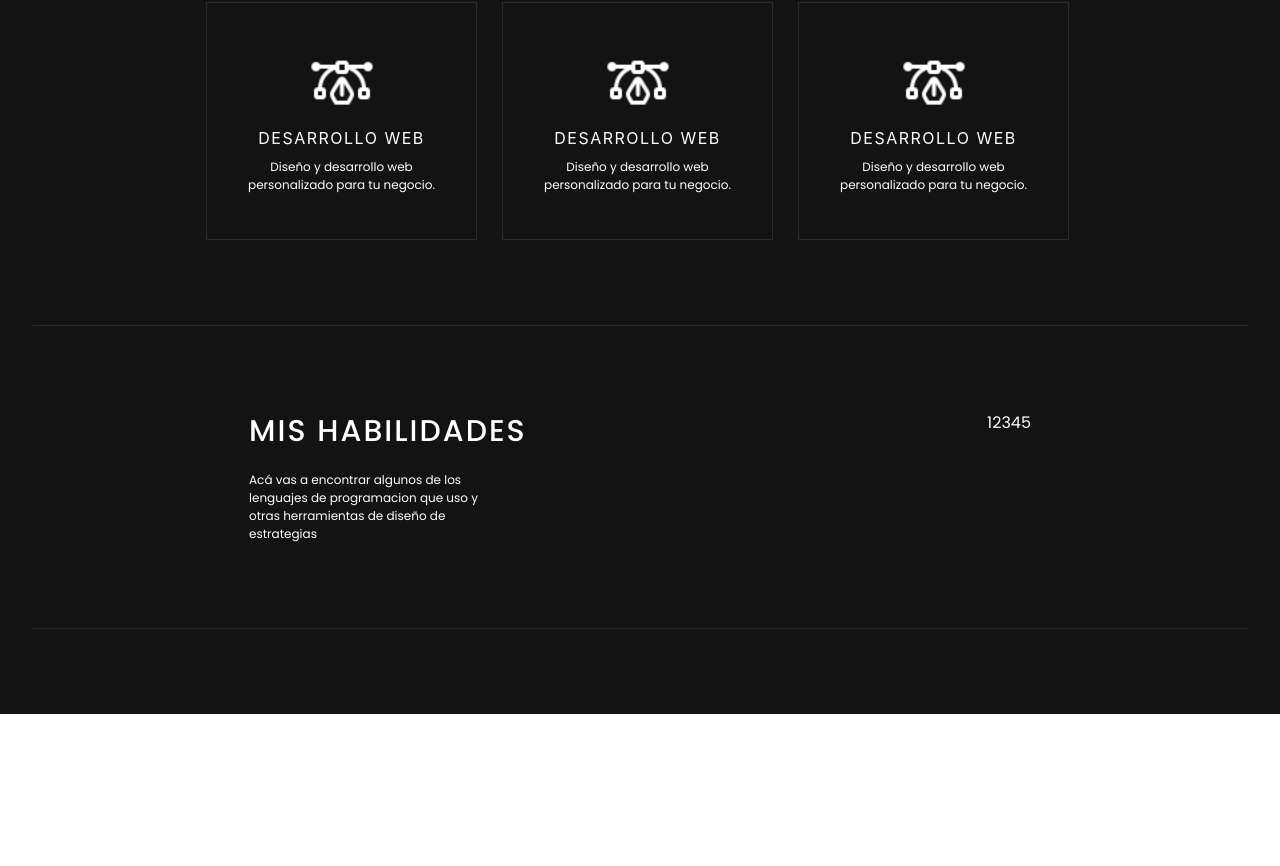
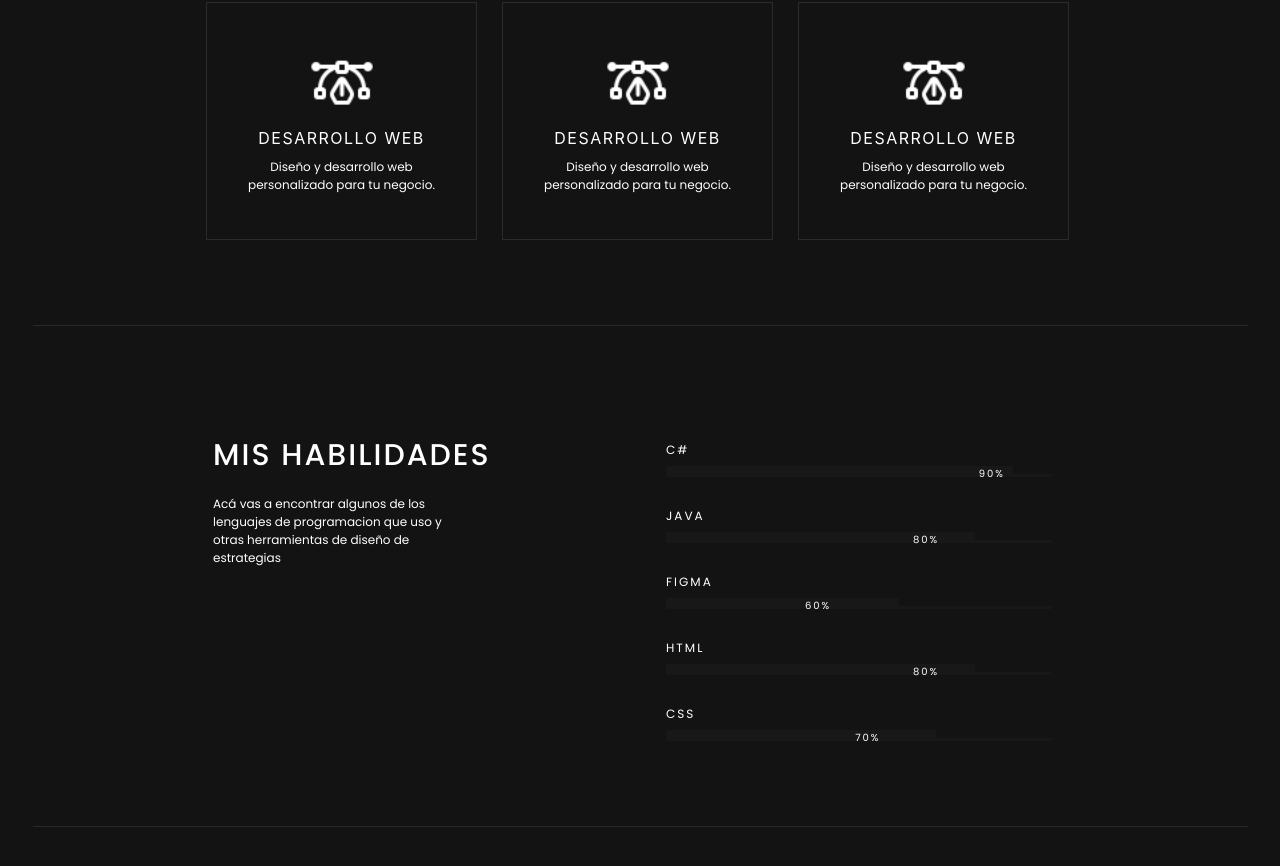
Before and after one commit to julietarutar97/portfolio-react, a React (Vite) app: page / in a window 1280 px wide. Shown: the part 2498-3364 px from the top of the page. Before the commit the page ends 3212 px from the top, so only its background shows below. Built offline with nearby package versions, Linux system fonts and the light colour scheme.

Commit message:
Agregue componente de cada habilidad

```diff
--- a/src/Component/body/sections/HorizontalContainer.jsx
+++ b/src/Component/body/sections/HorizontalContainer.jsx
@@ -2,16 +2,20 @@ import React from 'react'
 import { Divider, Text, Link, Flex, Container, Box, Image} from '@chakra-ui/react'
 
 
-const HorizontalContainer = ({tittle, info, elements}) => {
+const HorizontalContainer = ({tittle, info, elements, directionFlex}) => {
   return (
     <Flex as='section' justifyContent='center' fontFamily='Poppins, sans-serif' bg='#131313' color='white' direction='column' alignItems='center' w='100vw'>
-        <Flex direction='row' justifyContent='space-around' textAlign='left'  w='100vw'>
+        <Flex direction='row' justifyContent='space-evenly' textAlign='left'  w='100vw'>
             <Box display='flex' flexDirection='column'  w='240px'>
-            <Text as='h2' fontSize='30px' textTransform='uppercase' letterSpacing={'2px'} fontWeight='450' marginBottom='20px' lineHeight='40px' w='520px'>{tittle}</Text>
+            <Text as='h2' fontSize='30px' textTransform='uppercase' letterSpacing={'2px'} fontWeight='450' marginBottom='20px' lineHeight='40px' w='520px' mt='24px'>{tittle}</Text>
                 <Text as='p' lineHeight='18px' textAlign='left' fontSize='12px'>{info}</Text>
             </Box>
-            <Box>
-                {elements}
+            <Box as='section' display='flex' flexDirection={directionFlex} flexWrap='nowrap'  alignItems='center'>
+                {elements.map((element, index) => (
+                    <Box key={index} display='flex'>
+                    {element}
+                    </Box>
+                     ))}
             </Box>
         </Flex>
         <Divider  orientation='horizontal' marginBottom='85px' marginTop='85px' opacity='0.1' width='1215px' />
--- a/src/Component/body/sections/SectionColumns.jsx
+++ /dev/null
@@ -1,18 +0,0 @@
-import React from 'react'
-import './sectionsColumns.css'
-import leftColumn from './leftColumn'
-import { Flex, Box } from '@chakra-ui/react'
-
-
-const SectionColumns = ({titulo, texto}) => {
-  return (
-    <Flex direction='row' justifyContent='space-between' textAlign='left' marginRight={100} marginLeft={100} color={'white'}  bgColor={'black'}>
-      <Box>
-        <h2>{titulo}</h2>
-       <p>{texto}</p>
-      </Box>
-    </Flex>
-  )
-}
-
-export default SectionColumns
--- a/src/Component/body/sections/leftColumn.jsx
+++ /dev/null
@@ -1,12 +0,0 @@
-import React from 'react'
-import './leftColumn.css'
-
-const leftColumn = ({texto}) => {
-  return (
-    <div>
-      <p>{texto}</p>
-    </div>
-  )
-}
-
-export default leftColumn
--- /dev/null
+++ b/src/Component/skills/DetallesSkills.jsx
@@ -0,0 +1,20 @@
+import React from 'react'
+import { Divider, Text, Link, Flex, Container, Box, Image} from '@chakra-ui/react'
+
+
+
+const DetallesSkills = ({skill, porcentaje }) => {
+  return (
+    <Flex direction='column' mr='15px' w='386px'>
+
+            <Text margin='30px 0 15px 0' letterSpacing='2px' textTransform='uppercase' fontSize='12px'>{skill}</Text>
+            <Box height='3px' width='386px' bg='#181818'>
+            <Box  height='8px' mt='2px' bg='#181818' width={porcentaje} >
+                <Text ml={porcentaje} mt='-10px' fontSize='10px' letterSpacing='2px'>{porcentaje}</Text>
+            </Box>
+        </Box>
+    </Flex>
+  )
+}
+
+export default DetallesSkills
--- a/src/Component/skills/MySkills.jsx
+++ b/src/Component/skills/MySkills.jsx
@@ -1,11 +1,26 @@
 import React from 'react'
 import { Divider, Text, Link, Flex, Container, Box, Image} from '@chakra-ui/react'
 import HorizontalContainer from '../body/sections/HorizontalContainer'
+import DetallesSkills from './DetallesSkills'
 
 const MySkills = () => {
+
+    const cargaHabilidades =[
+        <DetallesSkills skill={'C#'} porcentaje={'90%'}>
+        </DetallesSkills>,
+
+        <DetallesSkills skill={'JAVA'} porcentaje={'80%'}>
+        </DetallesSkills>,
+
+        <DetallesSkills skill={'FIGMA'} porcentaje={'60%'}>
+        </DetallesSkills>,
+        <DetallesSkills skill={'HTML'} porcentaje={'80%'}>
+        </DetallesSkills>,
+        <DetallesSkills skill={'CSS'} porcentaje={'70%'}>
+        </DetallesSkills>,
+    ]
   return (
-    <HorizontalContainer tittle={"Mis habilidades"} info={"Acá vas a encontrar algunos de los lenguajes de programacion que uso y otras herramientas de diseño de estrategias"} elements={12345}>
-
+    <HorizontalContainer tittle={"Mis habilidades"} info={"Acá vas a encontrar algunos de los lenguajes de programacion que uso y otras herramientas de diseño de estrategias"} elements={cargaHabilidades} directionFlex={'column'}>
     </HorizontalContainer>
   )
 }
--- a/src/main.jsx
+++ b/src/main.jsx
@@ -5,7 +5,6 @@ import './index.css'
 import { ChakraProvider, theme } from '@chakra-ui/react'
 
 import Header from './Component/Header/Header.jsx'
-import SectionColumns from './Component/body/sections/SectionColumns.jsx'
 import VerticalContainer from './Component/body/sections/VerticalContainer.jsx'
 import Hero from './Component/hero/Hero.jsx'
 import ServicesSection from './Component/body/sections/ServicesSection.jsx'
```
Also changed, not shown: src/Component/body/sections/leftColumn.css (deleted), src/Component/body/sections/sectionsColumns.css (deleted).
